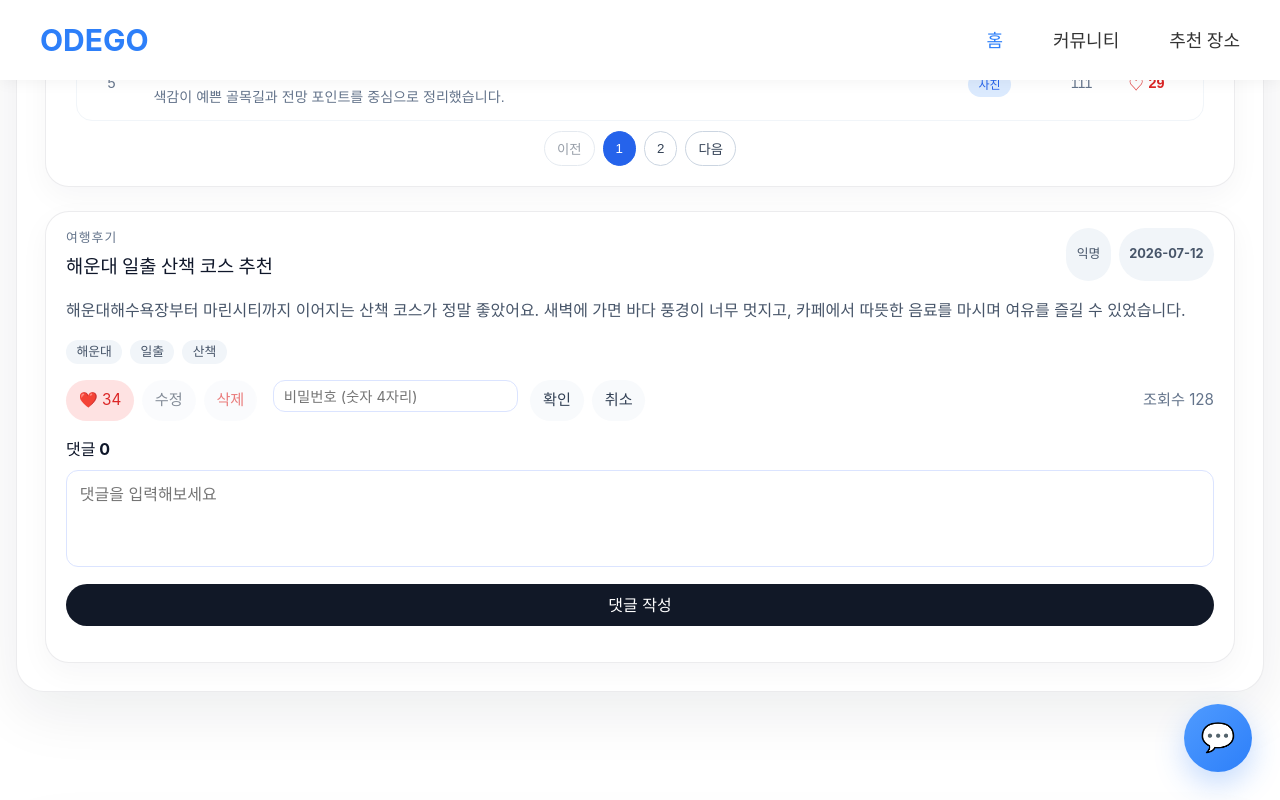
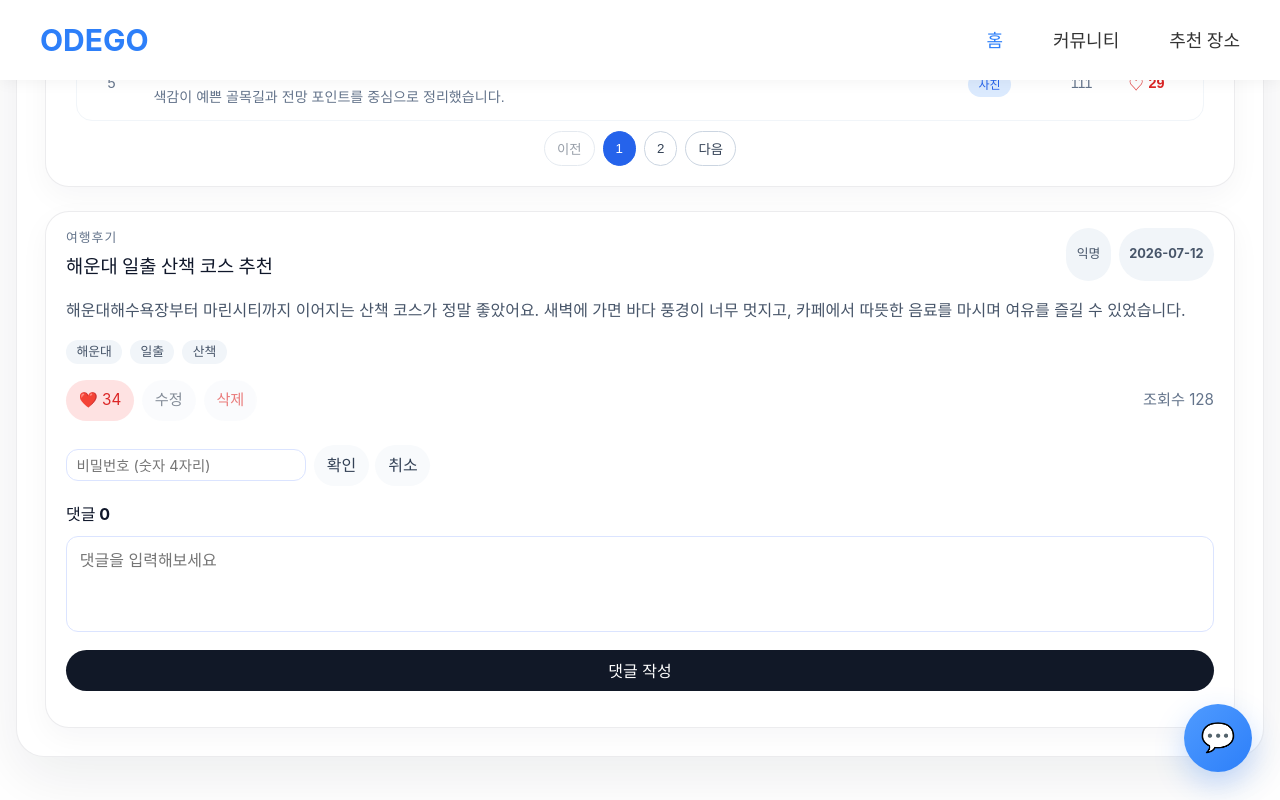
Before and after one commit to Purenight34/ODEGO-netlify, a Vue app: page / in a window 1280 px wide. Both pictures are taken after a click on the button "수정". Shown: the part 1750-2550 px from the top of the page. Built offline with nearby package versions, Linux system fonts and the light colour scheme.

Commit message:
비밀번호, 확인, 취소 버튼 아래로 이동

```diff
--- a/src/components/community/BoardDetail.vue
+++ b/src/components/community/BoardDetail.vue
@@ -175,7 +175,14 @@ watch(
           삭제
         </button>
 
-        <template v-if="isPasswordMode">
+        <!-- password-panel moved below .detail-footer to appear on its own line -->
+
+      </div>
+      <span>조회수 {{ post.views }}</span>
+    </div>
+
+    <div v-if="isPasswordMode" class="password-panel">
+      <div class="password-row">
         <input
           :value="passwordInput"
           type="password"
@@ -183,14 +190,13 @@ watch(
           maxlength="4"
           placeholder="비밀번호 (숫자 4자리)"
           @input="emit('update:password-input', $event.target.value.replace(/\D/g, '').slice(0, 4))"
-            class="password-input inline"
+          class="password-input"
         />
+        <div class="password-actions">
           <button type="button" class="secondary-button compact" @click="verifyPassword">확인</button>
           <button type="button" class="secondary-button" @click="() => { isPasswordMode = false; requestedAction.value = null }">취소</button>
-        </template>
-
         </div>
-      <span>조회수 {{ post.views }}</span>
+      </div>
     </div>
 
     <div class="detail-layout">
@@ -425,6 +431,36 @@ h4 {
   margin-right: 0.25rem;
 }
 
+.password-panel {
+  width: 100%;
+  margin-top: 0.5rem;
+}
+
+.password-row {
+  display: flex;
+  gap: 0.5rem;
+  align-items: center;
+  flex-wrap: wrap;
+}
+
+.password-row .password-input {
+  height: 2rem;
+  padding: 0 0.6rem;
+  font-size: 0.9rem;
+  margin: 0;
+  max-width: 240px;
+}
+
+.password-actions {
+  display: flex;
+  gap: 0.4rem;
+  align-items: center;
+}
+
+.password-actions .secondary-button.compact {
+  width: fit-content;
+}
+
 label {
   display: flex;
   flex-direction: column;
```
Lines whose indentation alone changed are shown as unchanged.
